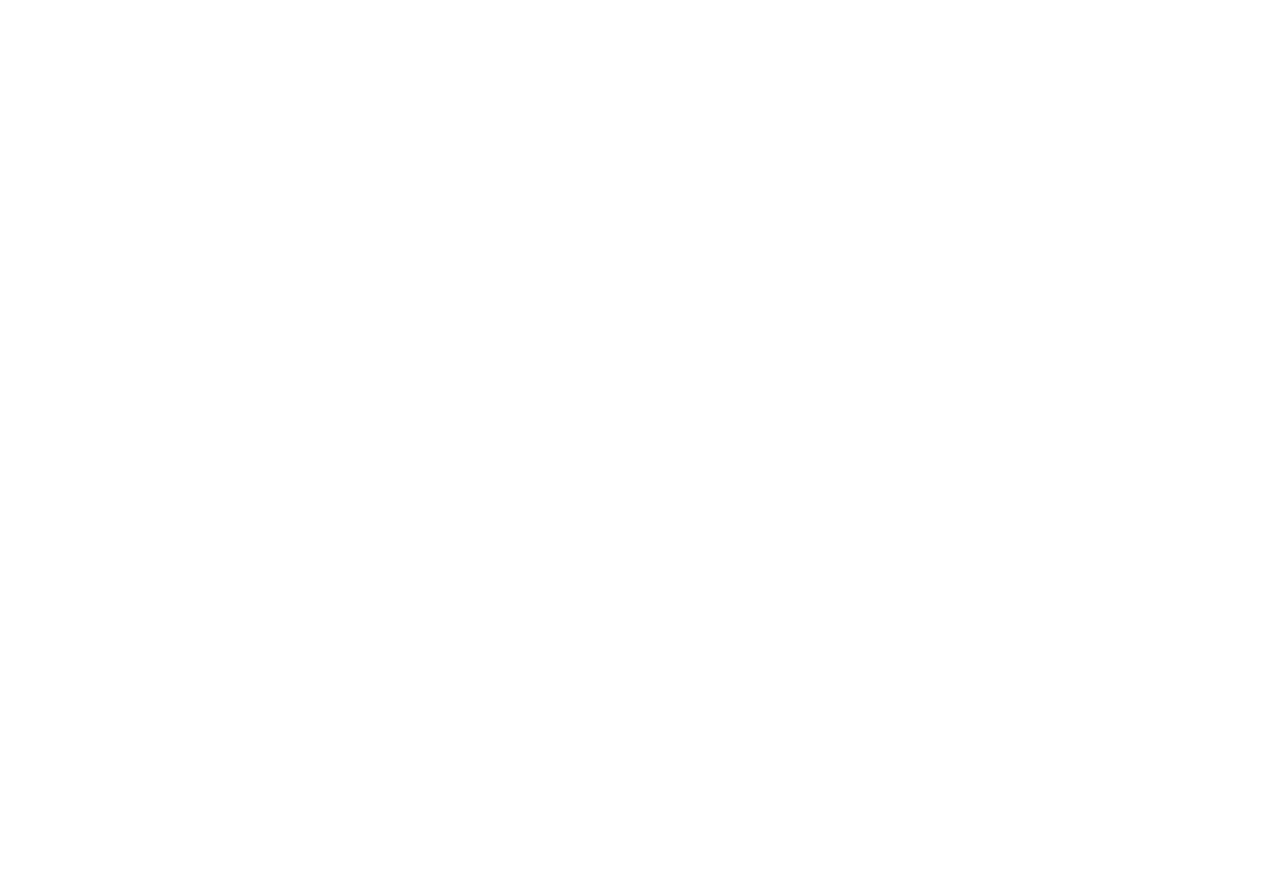
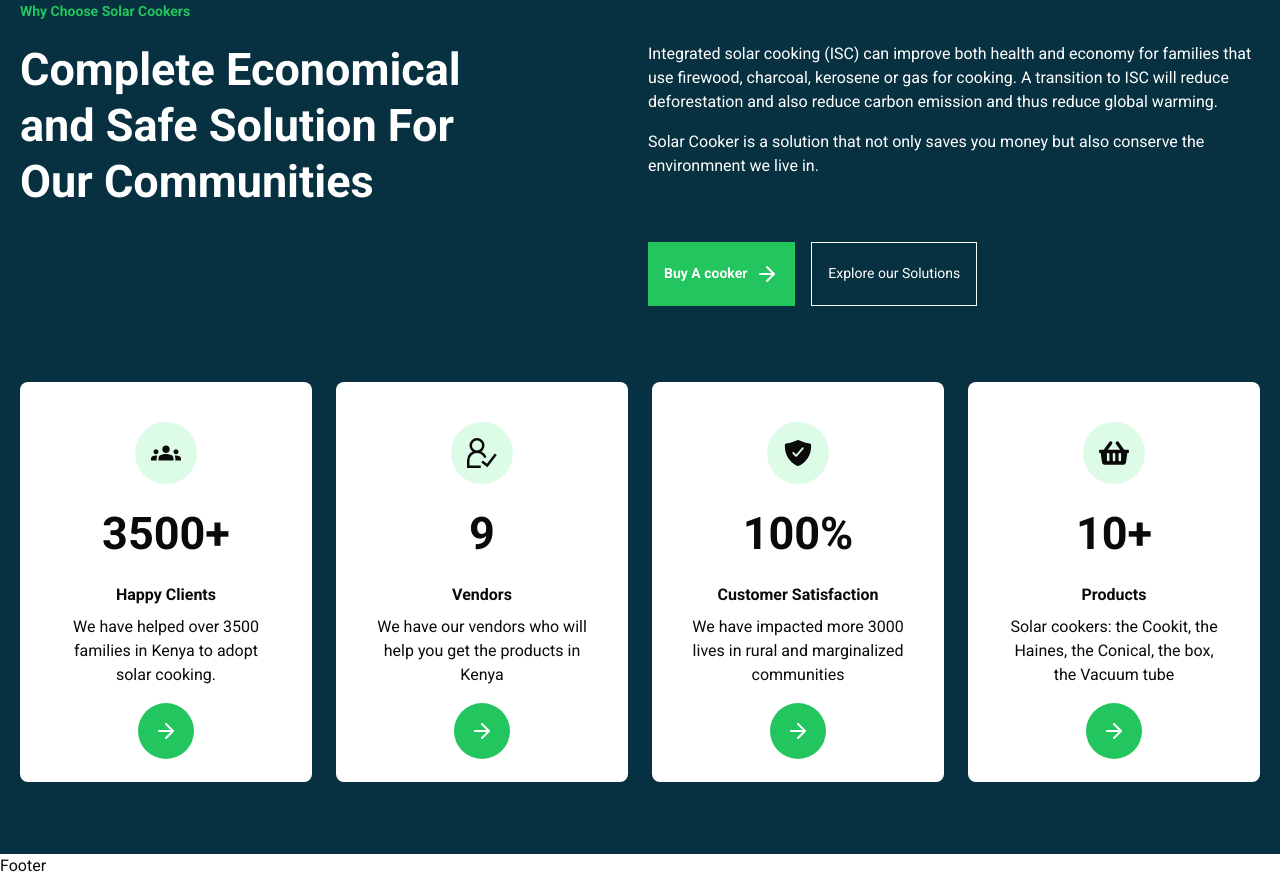
Before and after one commit to dinhe878/solarcookingkenya, a Next.js app: page / in a window 1280 px wide. Shown: the part 1540-2418 px from the top of the page. Before the commit the page ends 1525 px from the top, so only its background shows below. Built offline with nearby package versions, Linux system fonts and the light colour scheme.

Commit message:
Fact section done

```diff
--- a/src/app/page.tsx
+++ b/src/app/page.tsx
@@ -1,4 +1,5 @@
 import CalltoAction from "@/components/CalltoAction/CalltoAction";
+import FactsSection from "@/components/FactsSection/FactsSection";
 import Hero from "@/components/HeroSlider/Hero";
 
 export default function Home() {
@@ -6,6 +7,7 @@
     <div className="items-center min-h-screen ">
       <Hero />
       <CalltoAction />
+      <FactsSection />
     </div>
   );
 }
--- a/src/components/CalltoAction/CalltoAction.tsx
+++ b/src/components/CalltoAction/CalltoAction.tsx
@@ -4,7 +4,7 @@
 
 export default function CalltoAction() {
   return (
-    <div className="container mx-auto flex h-screen items-center justify-center">
+    <div className="container mx-auto flex h-screen items-center justify-evenly">
       <div className="w-2/5 relative h-full items-center flex flex-col space-y-4 justify-center">
         <div className="absolute top-40 left-0 z-10 p-8 bg-secondary text-secondary-foreground rounded-lg text-left">
           <Users className="text-secondary-foreground w-20 h-10 mb-2" />
@@ -28,7 +28,7 @@
         {/* <div className="items-center bg-secondary opacity-55 text-foreground font-bold text-title-small p-2 rounded-md w-fit">
           <p>Why Choose Solar Cookers !</p>
         </div> */}
-        <h1 className="sm:text-headline-large font-extrabold text-accent ">
+        <h1 className="sm:text-display-medium font-extrabold text-accent ">
           25+ Years Experience In Solar & Renewable Energy Solutions
         </h1>
         <div className="flex space-x-4">
--- /dev/null
+++ b/src/components/FactsSection/FactsSection.tsx
@@ -0,0 +1,129 @@
+"use client";
+import { button } from "framer-motion/client";
+import { ArrowRightIcon } from "lucide-react";
+import React, { useState } from "react";
+import { FaShoppingBasket } from "react-icons/fa";
+import { GrUserExpert } from "react-icons/gr";
+import { IoShieldCheckmark } from "react-icons/io5";
+import { MdGroups } from "react-icons/md";
+
+export default function FactsSection() {
+  const [hoveredIndex, setHoveredIndex] = useState<number | null>(null);
+  const FACTS = [
+    {
+      fact: "3500+",
+      title: "Happy Clients",
+      summary:
+        "We have helped over 3500 families in Kenya to adopt solar cooking.",
+      icon: MdGroups,
+      button: "#",
+    },
+    {
+      fact: "9",
+      title: "Vendors",
+      summary:
+        "We have our vendors who will help you get the products in Kenya",
+      icon: GrUserExpert,
+      button: "#",
+    },
+    {
+      fact: "100%",
+      title: "Customer Satisfaction",
+      summary:
+        "We have impacted more 3000 lives in rural and marginalized communities",
+      icon: IoShieldCheckmark,
+      button: "#",
+    },
+    {
+      fact: "10+",
+      title: "Products",
+      summary:
+        "Solar cookers: the Cookit, the Haines, the Conical, the box, the Vacuum tube",
+      icon: FaShoppingBasket,
+      button: "#",
+    },
+  ];
+
+  return (
+    <div className="py-10 px-5 bg-accent text-accent-foreground min-h-screen">
+      <div className="container mx-auto items-center justify-between">
+        <div className="flex flex-col">
+          <p className="text-title-small font-semibold text-secondary">
+            Why Choose Solar Cookers
+          </p>
+          <div className="flex space-x-4 justify-between py-5">
+            <div className="w-1/2">
+              <h1 className="sm:text-display-medium font-bold leading-tight w-3/4">
+                Complete Economical and Safe Solution For Our Communities
+              </h1>
+            </div>
+            <div className="w-1/2 flex flex-col space-y-10 justify-between">
+              <div className="space-y-4">
+                <p>
+                  Integrated solar cooking (ISC) can improve both health and
+                  economy for families that use firewood, charcoal, kerosene or
+                  gas for cooking. A transition to ISC will reduce deforestation
+                  and also reduce carbon emission and thus reduce global
+                  warming.
+                </p>
+                <p>
+                  Solar Cooker is a solution that not only saves you money but
+                  also conserve the environmnent we live in.
+                </p>
+              </div>
+              <div className="flex space-x-4 py-6">
+                <button className="bg-secondary text-secondary-foreground px-4 py-5 hover:bg-primary hover:text-primary-foreground flex items-center text-title-small font-semibold">
+                  Buy A cooker
+                  <span className="ml-2">
+                    <ArrowRightIcon />
+                  </span>
+                </button>
+                <button className="bg-transparent border border-accent-foreground flex items-center text-title-small px-4 py-5 hover:text-accent hover:bg-accent-foreground transition-colors">
+                  Explore our Solutions
+                </button>
+              </div>
+            </div>
+          </div>
+        </div>
+        <div className="flex space-x-6 py-8 justify-between mx-auto">
+          {FACTS.map((fact, index) => {
+            const Icon = fact.icon;
+            return (
+              <div
+                key={index}
+                className="bg-background text-foreground w-1/4 h-[400px] p-10 flex flex-col rounded-lg">
+                <div className="flex-1 flex flex-col items-center justify-between space-y-4 text-center">
+                  <div className="bg-green-100 p-4 rounded-full flex items-center justify-center">
+                    <Icon className="" size={30} />
+                  </div>
+                  <h1 className="text-display-medium font-bold">{fact.fact}</h1>
+                  <div>
+                    <p className="font-semibold">{fact.title}</p>
+                    <p className="mt-2">{fact.summary}</p>
+                  </div>
+                  <div
+                    onMouseEnter={() => setHoveredIndex(index)}
+                    onMouseLeave={() => setHoveredIndex(null)}
+                    className="mt-4 flex w-full justify-center">
+                    {hoveredIndex === index ? (
+                      <button className="flex items-center text-title-small w-2/3 justify-center p-4 hover:text-accent-foreground hover:bg-accent transition-colors rounded-full">
+                        <span className="mr-4">
+                          <ArrowRightIcon />
+                        </span>
+                        Explore
+                      </button>
+                    ) : (
+                      <button className="bg-secondary text-secondary-foreground p-4 flex items-center text-title-small font-semibold rounded-full">
+                        <ArrowRightIcon />
+                      </button>
+                    )}
+                  </div>
+                </div>
+              </div>
+            );
+          })}
+        </div>
+      </div>
+    </div>
+  );
+}
```
